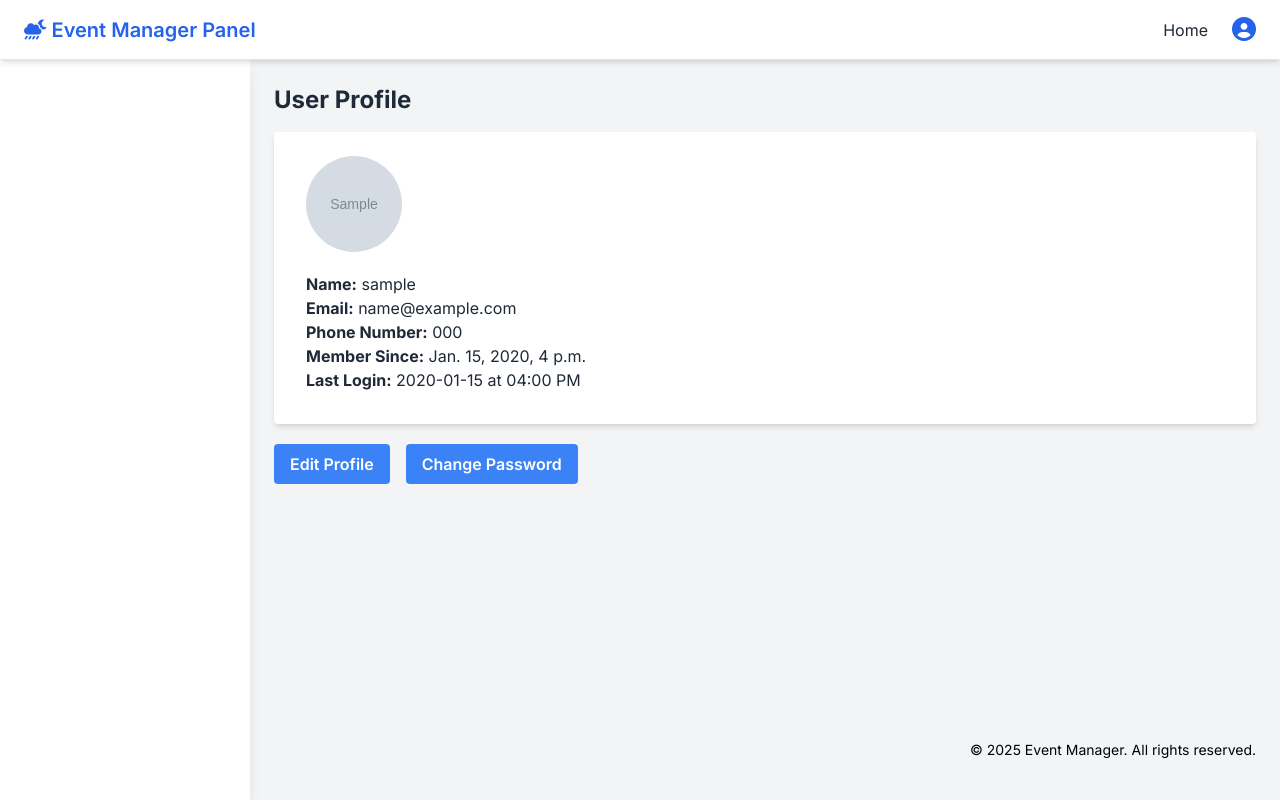
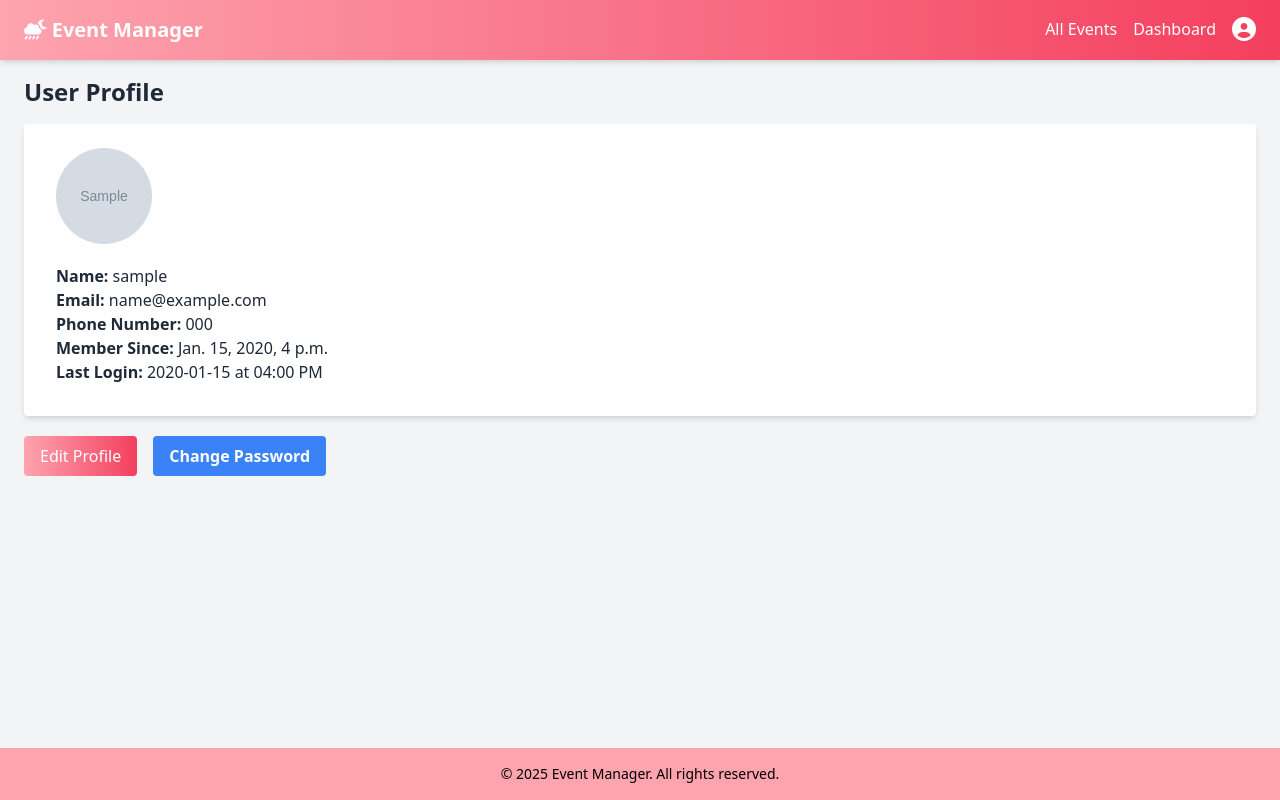
Before and after one commit to majharul-web/event-management-django, a Django app: page /users/profile/ in a window 1280 px wide. Run offline with Django 5.2, Linux system fonts and the light colour scheme; a user stored in the database is signed in; tables that the repository leaves empty hold one stand-in row (values such as "Sample post"); grey boxes marked "Sample" are stand-in pictures.

Commit message:
Add profile page

```diff
--- a/core/templates/auth_navbar.html
+++ b/core/templates/auth_navbar.html
@@ -29,7 +29,7 @@
               <a href="{% url 'profile' %}" class="block px-4 py-2 hover:bg-gray-100">Profile</a>
             </li>
             <li>
-              <a href="{% url 'participant-dashboard' %}" class="block px-4 py-2 hover:bg-gray-100">My Events</a>
+              <a href="{% url 'my_events' %}" class="block px-4 py-2 hover:bg-gray-100">My Events</a>
             </li>
             <li>
               <form method="POST" action="{% url 'sign-out' %}">
--- a/core/templates/guest.html
+++ b/core/templates/guest.html
@@ -49,6 +49,26 @@
     {% comment %} JavaScript {% endcomment %}
     <script>
 
+      {% comment %}  Desktop profile dropdown {% endcomment %}
+      const profileToggle = document.getElementById("profile-toggle");
+      const profileDropdown = document.getElementById("profile-dropdown");
+
+      if (profileToggle && profileDropdown) {
+        profileToggle.addEventListener("click", (e) => {
+          e.stopPropagation();
+          profileDropdown.classList.toggle("hidden");
+        });
+
+        document.addEventListener("click", function (event) {
+          if (
+            !profileDropdown.contains(event.target) &&
+            !profileToggle.contains(event.target)
+          ) {
+            profileDropdown.classList.add("hidden");
+          }
+        });
+      }
+
       const toggleBtn = document.getElementById("mobile-menu-toggle");
       const menu = document.getElementById("mobile-menu");
       const panel = document.getElementById("mobile-menu-panel");
--- a/core/templates/guest_navbar.html
+++ b/core/templates/guest_navbar.html
@@ -1,3 +1,5 @@
+{% load custom_filters %}
+
 <nav class="bg-primary-gradient text-white shadow-md relative z-50">
   <div class="container mx-auto px-6 py-4 flex justify-between items-center">
     <!-- Logo -->
@@ -16,11 +18,37 @@
       <a href="/" class="hover:underline">All Events</a>
 
       {% if user.is_authenticated %}
-        <a href="{% url 'dashboard' %}" class="hover:underline">Dashboard</a>
-        <form method="POST" action="{% url 'sign-out' %}">
-          {% csrf_token %}
-          <button type="submit" class="hover:underline">Logout</button>
-        </form>
+
+        {% if user|not_in_group:"Participant" %}
+          <a href="{% url 'dashboard' %}" class="hover:underline">Dashboard</a>
+        {% else %}
+          <a href="{% url 'my_events' %}" class="hover:underline">My Events</a>
+        {% endif %}
+        <!-- Profile dropdown -->
+        <li class="relative inline-block">
+          <button id="profile-toggle" class="focus:outline-none">
+            <i class="fas fa-user-circle text-2xl text-white"></i>
+          </button>
+
+          <!-- Dropdown -->
+          <ul
+            id="profile-dropdown"
+            class="absolute right-0 mt-2 w-40 bg-white border rounded-md shadow-lg hidden z-50 text-black"
+          >
+            <li>
+              <a href="{% url 'profile' %}" class="block px-4 py-2 hover:bg-gray-100">Profile</a>
+            </li>
+            <li>
+              <a href="{% url 'my_events' %}" class="block px-4 py-2 hover:bg-gray-100">My Events</a>
+            </li>
+            <li>
+              <form method="POST" action="{% url 'sign-out' %}">
+                {% csrf_token %}
+                <button type="submit" class="w-full text-left px-4 py-2 hover:bg-gray-100">Logout</button>
+              </form>
+            </li>
+          </ul>
+        </li>
       {% else %}
         <a href="{% url 'sign-in' %}" class="hover:underline">Sign In</a>
         <a href="{% url 'sign-up' %}" class="hover:underline">Register</a>
@@ -46,6 +74,7 @@
         <a href="/" class="block hover:underline">All Events</a>
 
         {% if user.is_authenticated %}
+          <a href="{% url 'profile' %}" class="block hover:underline">Profile</a>
           <a href="{% url 'dashboard' %}" class="block hover:underline">Dashboard</a>
           <form method="POST" action="{% url 'sign-out' %}">
             {% csrf_token %}
--- a/core/views.py
+++ b/core/views.py
@@ -48,14 +48,14 @@ def home(request):
     return render(request, 'home.html', context)
 
 @login_required
-def participant_dashboard(request):
+def my_events(request):
     participant_events = (
         Event.objects
         .select_related('category')
         .prefetch_related('rsvps')
         .filter(rsvps=request.user)
     )
-    return render(request, 'participant_dashboard.html', {'participant_events': participant_events})
+    return render(request, 'my_events.html', {'participant_events': participant_events})
 
 
 def event_detail(request, pk):
--- a/event_management/urls.py
+++ b/event_management/urls.py
@@ -17,7 +17,7 @@ Including another URLconf
 from django.contrib import admin
 from django.urls import path,include
 from debug_toolbar.toolbar import debug_toolbar_urls
-from core.views import no_permission, home, about, participant_dashboard
+from core.views import no_permission, home, about, my_events
 from django.conf.urls.static import static
 from django.conf import settings
 
@@ -27,7 +27,7 @@ urlpatterns = [
     path('home/', home, name='home'),
     path('about/', about, name='about'),
     path('events/', include('events.urls')),
-    path('participant-dashboard/', participant_dashboard, name='participant-dashboard'),
+    path('my-events/', my_events, name='my_events'),
     path('no-permission/', no_permission, name='no-permission'),
     path('users/', include('users.urls')),
 
--- a/events/views.py
+++ b/events/views.py
@@ -280,8 +280,6 @@ def participant_delete(request, pk):
 def dashboard(request):
     if is_organizer(request.user):
         return redirect('organizer_dashboard')
-    elif is_participant(request.user):
-        return redirect('participant-dashboard')
     elif is_admin(request.user):
         return redirect('admin-dashboard')
     return redirect('no-permission')
--- a/static/css/output.css
+++ b/static/css/output.css
@@ -1278,6 +1278,10 @@ label {
   padding-top: 1.5rem;
 }
 
+.pb-2 {
+  padding-bottom: 0.5rem;
+}
+
 .text-left {
   text-align: left;
 }
--- a/users/templates/accounts/profile.html
+++ b/users/templates/accounts/profile.html
@@ -1,4 +1,5 @@
-{% extends 'base.html' %}
+{% extends 'guest.html' %}
+{% load static %}
 {% load custom_filters %}
 {% block title %}User Profile{% endblock %}
 {% block content %}
@@ -21,7 +22,7 @@
   </div>
 
   <div class="flex flex-col md:flex-row gap-4">
-    <a href="#" class="btn-primary text-center">Edit Profile</a>
+    <a href="#" class="bg-primary-gradient text-white px-4 py-2 rounded hover:bg-primary-gradient-reverse transition-colors text-center">Edit Profile</a>
     <a href="#" class="btn-primary text-center">Change Password</a>
   </div>
 </div>
--- a/users/templatetags/custom_filters.py
+++ b/users/templatetags/custom_filters.py
@@ -16,3 +16,7 @@ def format_date(value):
         else:
             return f"{value.date()} at {value.strftime('%I:%M %p')}"
     return "No login data available"
+
+@register.filter
+def not_in_group(user, group_name):
+    return not user.groups.filter(name=group_name).exists()
```
Also changed, not shown: core/templates/my_events.html (renamed from core/templates/participant_dashboard.html).
